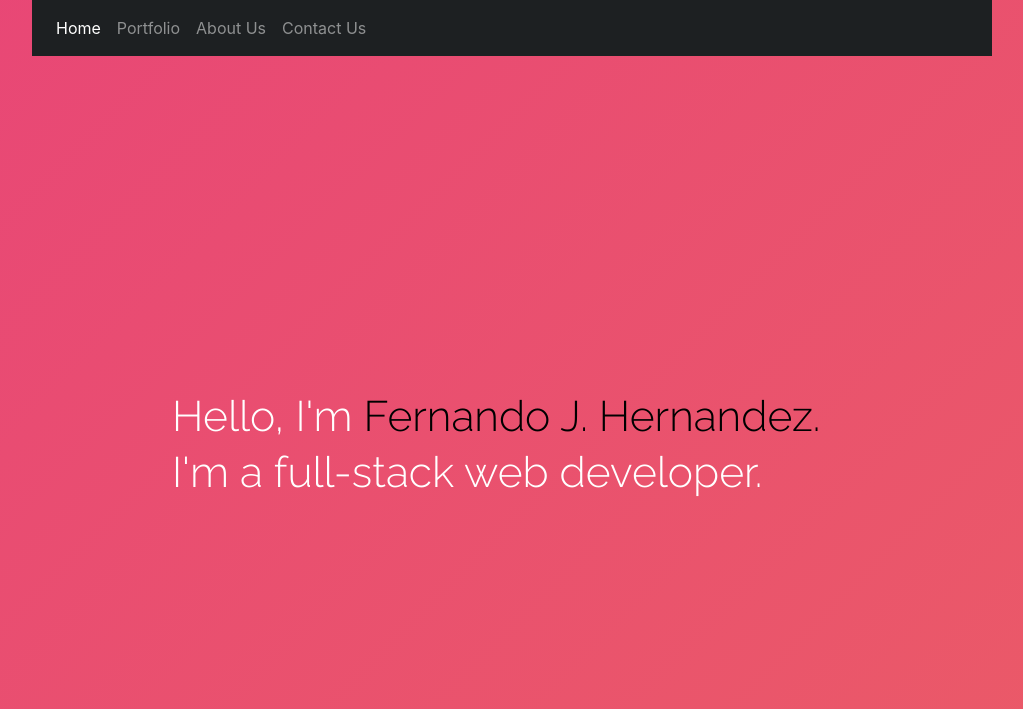
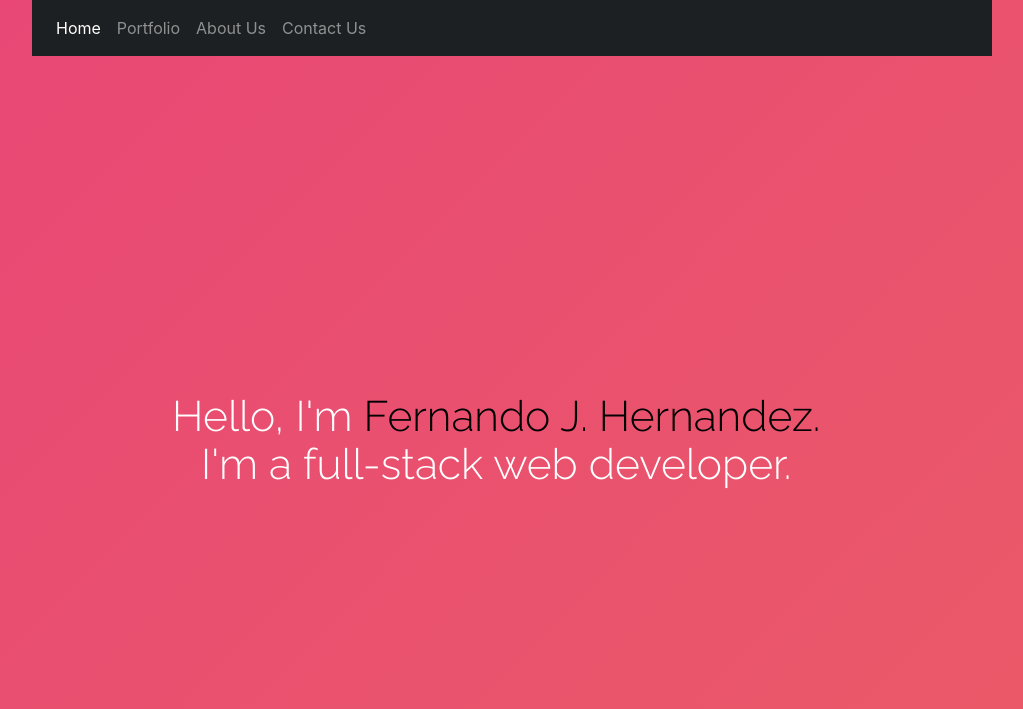
Before and after one commit to proudfer000/myPortfolio, a plain HTML site: page index.html in a window 1280 px wide. Shown: the top 709 px of the page, without its empty margins (128-1151 px from the left). Drawn offline with nearby package versions, Linux system fonts and the light colour scheme.

Commit message:
addded br line at h1

```diff
--- a/index.html
+++ b/index.html
@@ -39,10 +39,9 @@
         <div class="row">
           <h1>
             Hello, I'm<span Class="color-myname"> Fernando J. Hernandez.</span>
+            <br>I'm a full-stack web developer.
           </h1>
-          <h1>
-            I'm a full-stack web developer.
-          </h1>
+
                                         </div>
 
                             </div>
```
